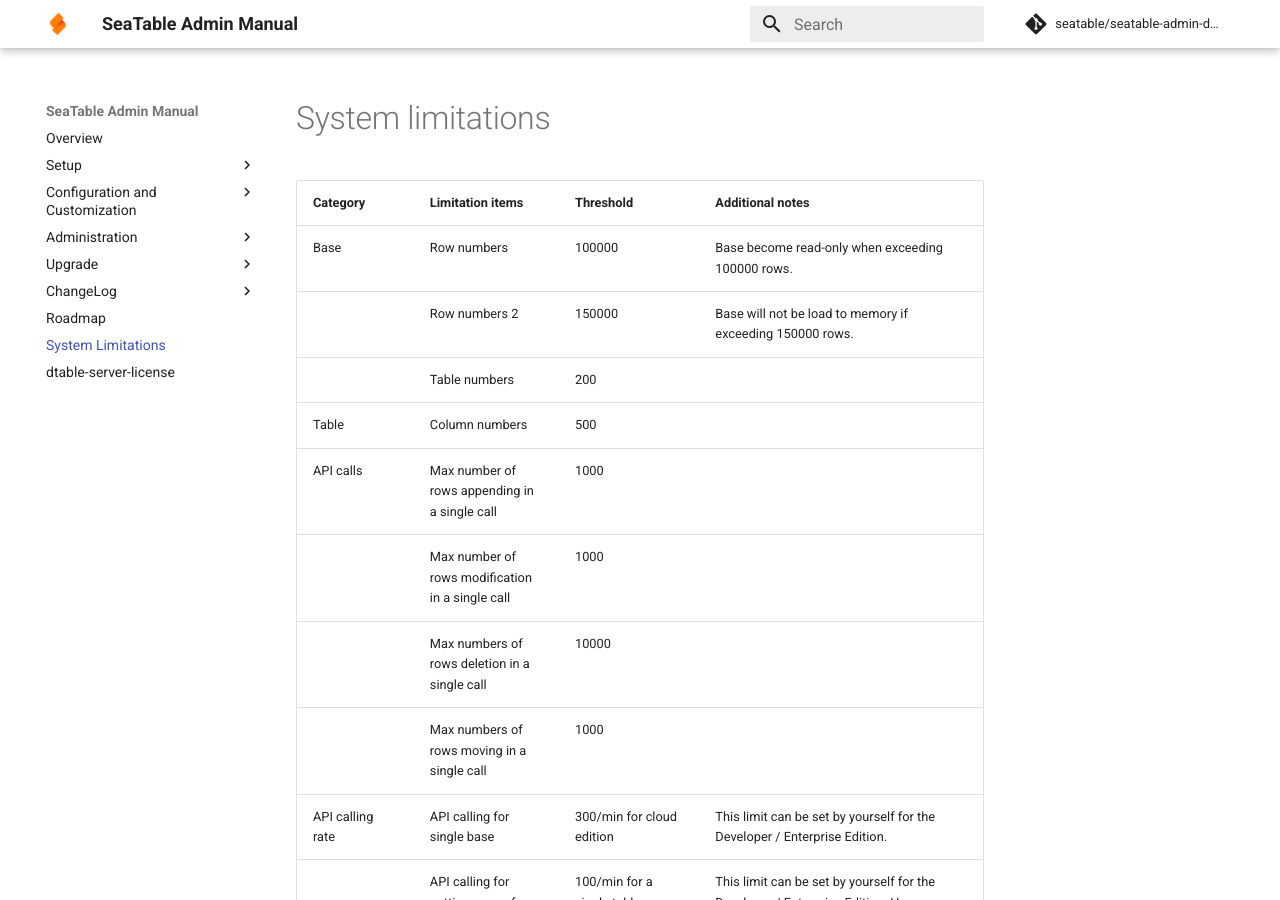
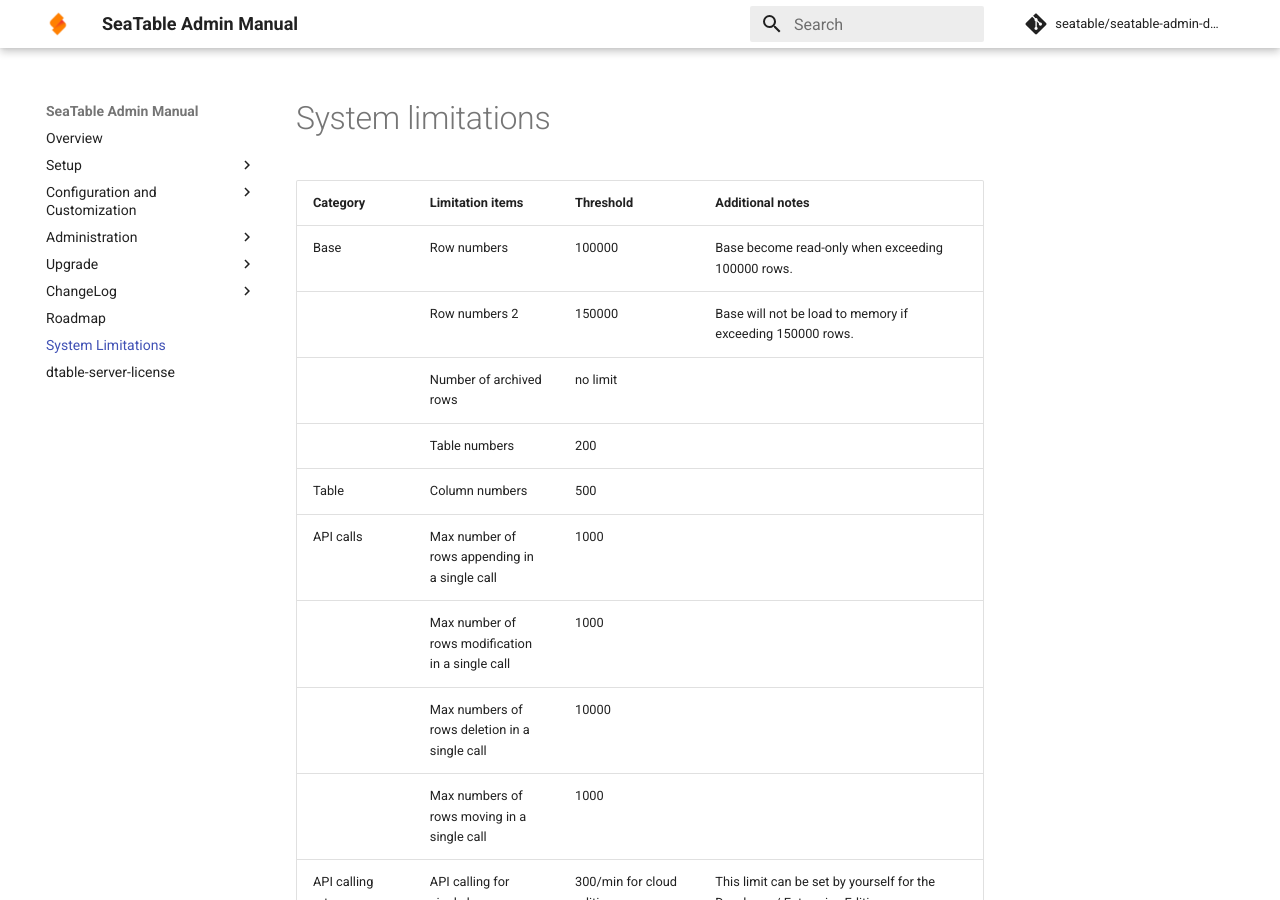
Before and after one commit to seatable/seatable-admin-docs, an MkDocs documentation site: the page built from manual/limitations/system_limitations.md, in a window 1280 px wide and 900 px high. Built offline with MkDocs 1.6.1 and Material for MkDocs 9.7.7, drawn with Linux system fonts in a browser that asks for light colours; comment, search, counter and statistics services are not loaded.

Commit message:
Update system_limitations.md

```diff
--- a/manual/limitations/system_limitations.md
+++ b/manual/limitations/system_limitations.md
@@ -4,6 +4,7 @@
 | :------------------------- | :--------------------------------------- | :-------------------------------------------- | :----------------------------------------------------------- |
 | Base                      | Row numbers                              | 100000                                        | Base become read-only when exceeding 100000 rows.            |
 |                            | Row numbers 2                            | 150000                                        | Base will not be load to memory if exceeding 150000 rows. |
+|                            | Number of archived rows                  | no limit                                    |     |
 |                            | Table numbers                        | 200                                           |                                                              |
 | Table                     | Column numbers                           | 500                                           |                                                              |
 | API calls                | Max number of rows appending in a single call    | 1000                                          |                                                                |
```
